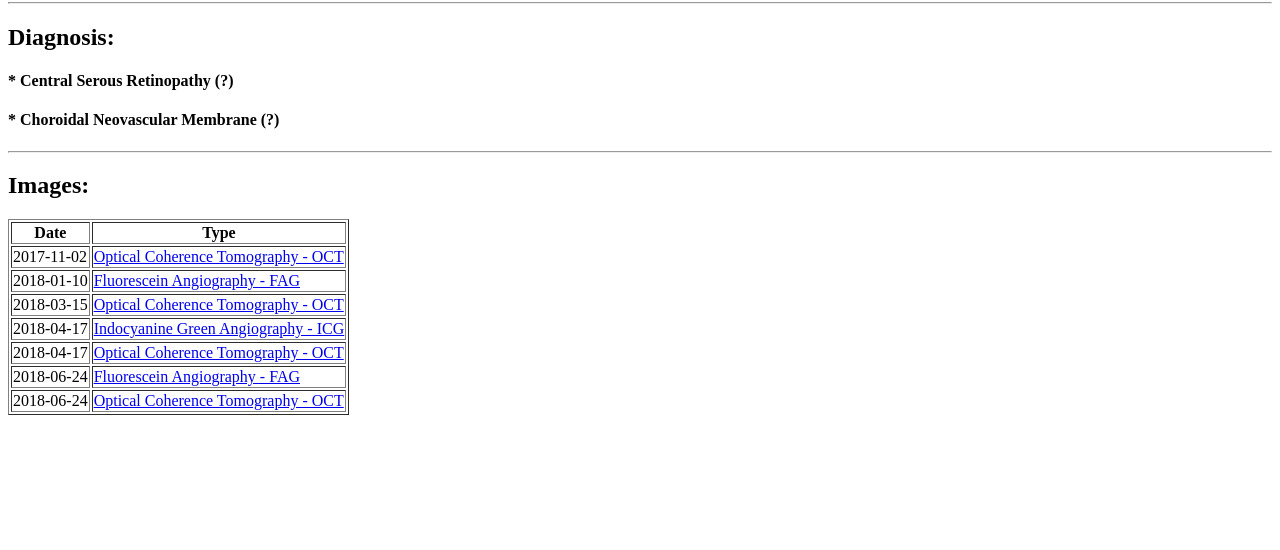
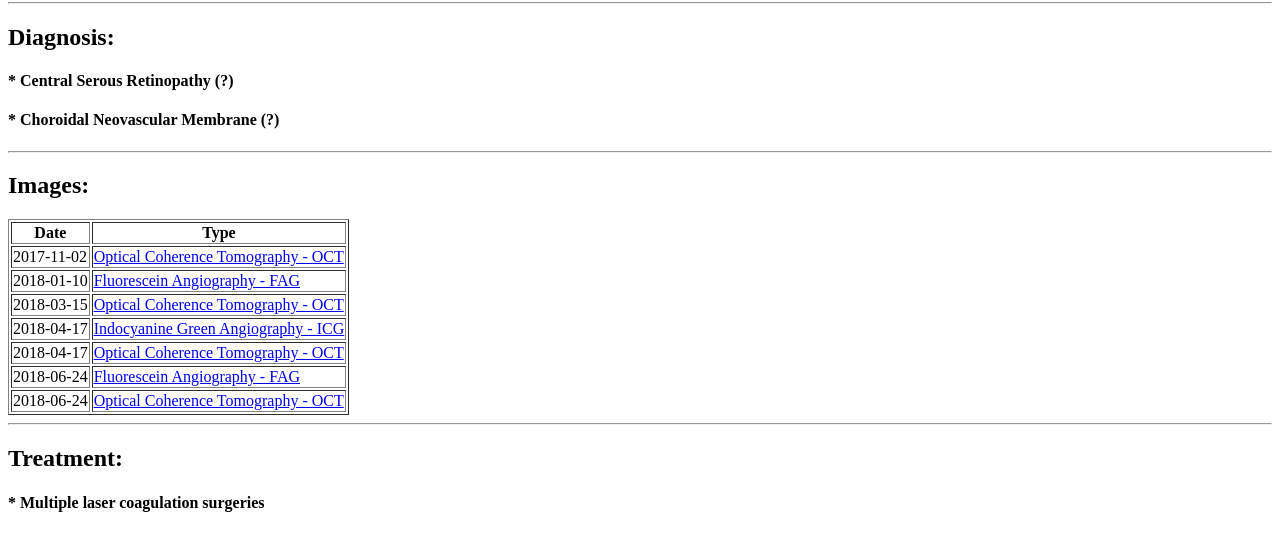
Before and after one commit to elavrova/elavrova.github.io, a plain HTML site: page index.html in a window 1280 px wide. Shown: the part 78-628 px from the top of the page. Drawn offline with Linux system fonts and the light colour scheme.

Commit message:
treatment

```diff
--- a/index.html
+++ b/index.html
@@ -80,6 +80,10 @@
             </tr>
         </table>
 
+        <hr>
+        <h2>Treatment:</h2>
+        <h4>* Multiple laser coagulation surgeries</h4>
+
 </body>
 
 </html>
```
